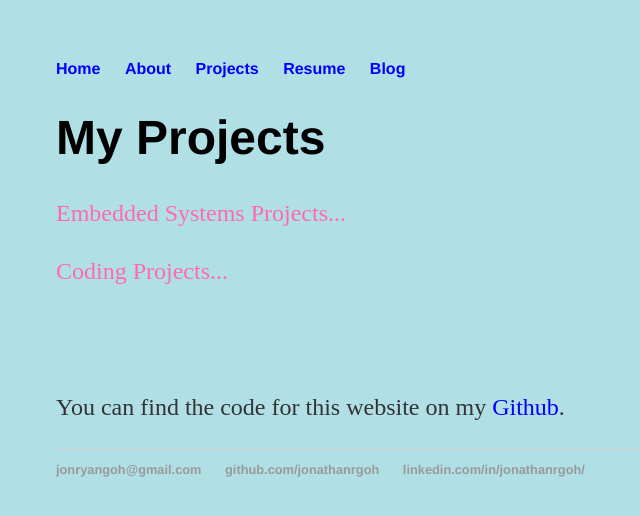
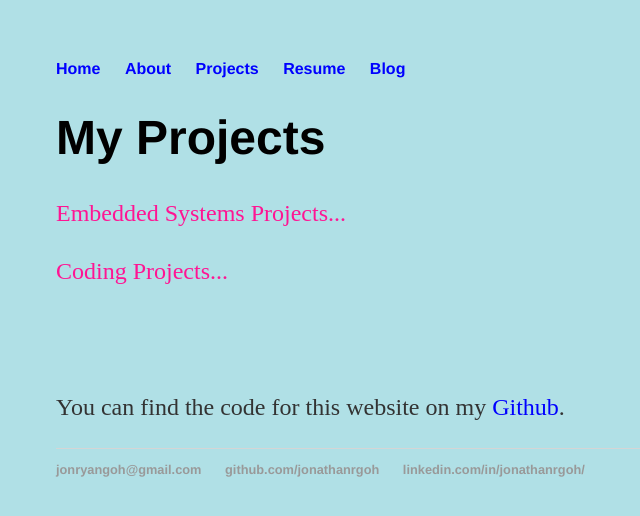
Before and after one commit to jonathanrgoh/jonathanrgoh.github.io, a Jekyll site: the page built from projects/index.html, in a window 1280 px wide. Shown: the top 516 px of the page, without its empty margins (136-776 px from the left). Built offline with Jekyll 4.4.1, drawn with Linux system fonts in a browser that asks for light colours.

Commit message:
Update index.html

```diff
--- a/projects/index.html
+++ b/projects/index.html
@@ -6,8 +6,8 @@ title: My Projects
 <div class="blurb">
 	<h1>My Projects</h1>
 
-		<p><a href="/projects/Cmbedded_Projects" style="color:hotpink;">Embedded Systems Projects...</a></p>
-		<p><a href="/projects/CS_Projects" style="color:hotpink;">Coding Projects...</a></p>
+		<p><a href="/projects/Cmbedded_Projects" style="color:deeppink;">Embedded Systems Projects...</a></p>
+		<p><a href="/projects/CS_Projects" style="color:deeppink;">Coding Projects...</a></p>
 
 		<br><br><br>
 		<p>You can find the code for this website on my <a href="https://github.com/jonathanrgoh/jonathanrgoh.github.io" style="color:blue;">Github</a>.</p>
```
